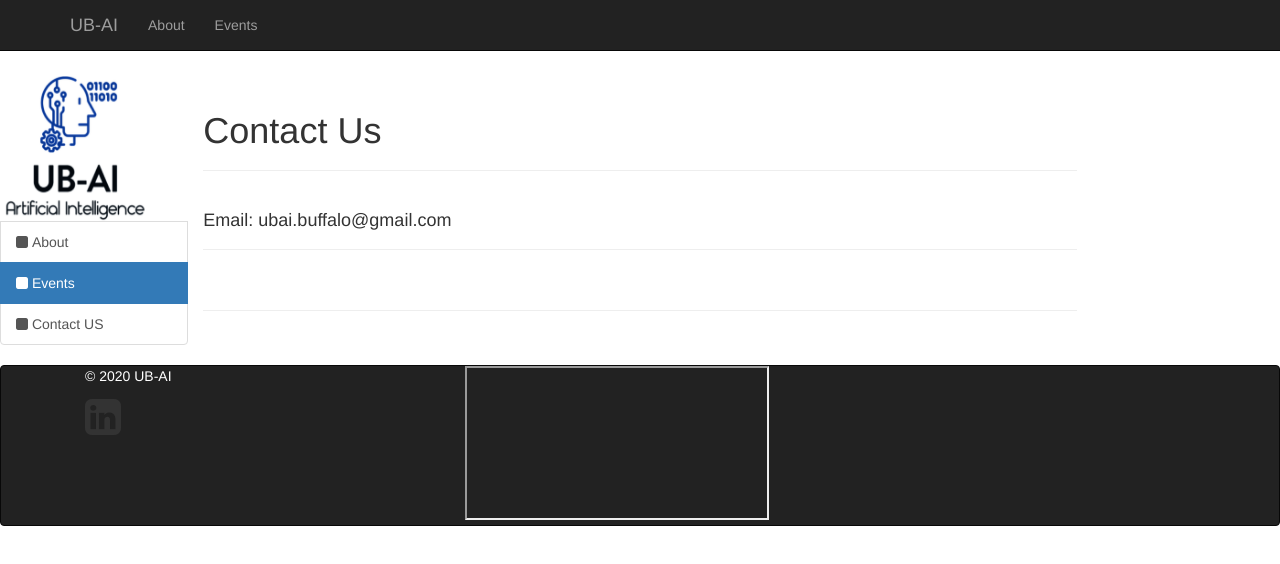
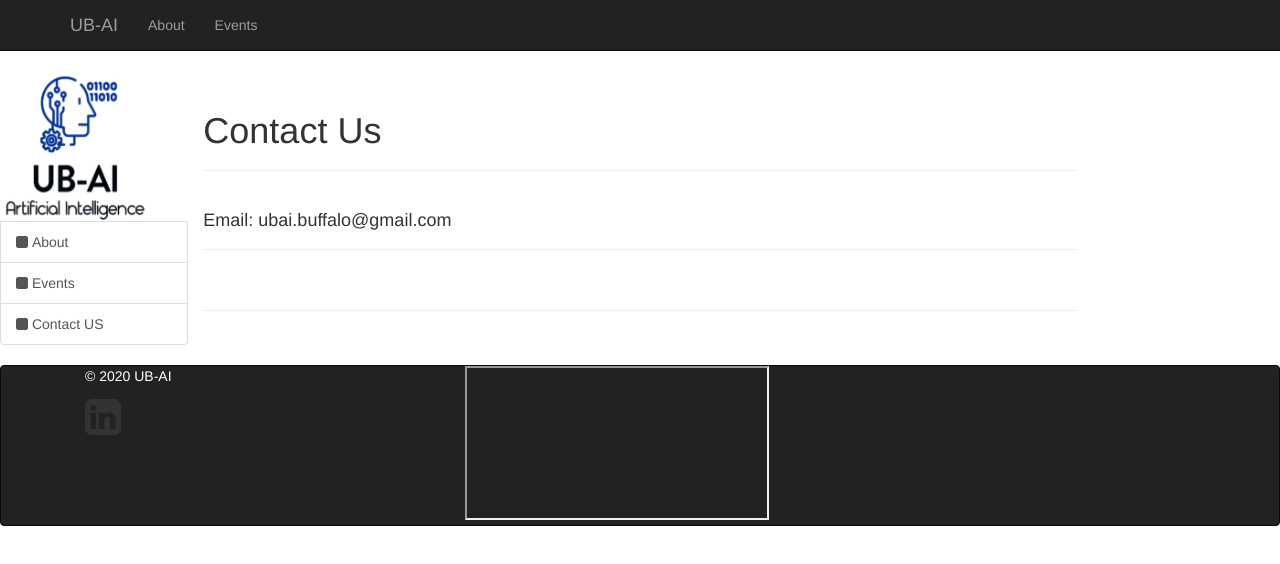
Before and after one commit to ubai1909/UBAI, a plain HTML site: page contact.html in a window 1280 px wide. Drawn offline with Linux system fonts and the light colour scheme.

Commit message:
Update contact.html

```diff
--- a/contact.html
+++ b/contact.html
@@ -38,7 +38,7 @@
                 <div class="list-group">
 		    <img src="img/logo.png" width="150" height="150">
                     <a class="list-group-item " href="index.html"><span class="fa fa-square"></span>&nbsp;About</a>
-                    <a class="list-group-item active" href="events.html"><span class="fa fa-square"></span>&nbsp;Events</a>
+                    <a class="list-group-item " href="events.html"><span class="fa fa-square"></span>&nbsp;Events</a>
                     <a class="list-group-item " href="contact.html"><span class="fa fa-square"></span>&nbsp;Contact US</a>
                 </div>
             </div>
```
